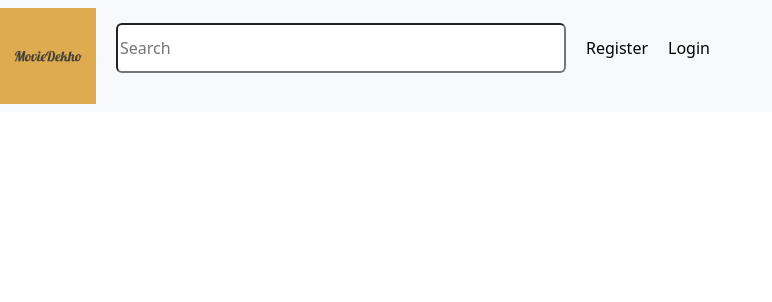
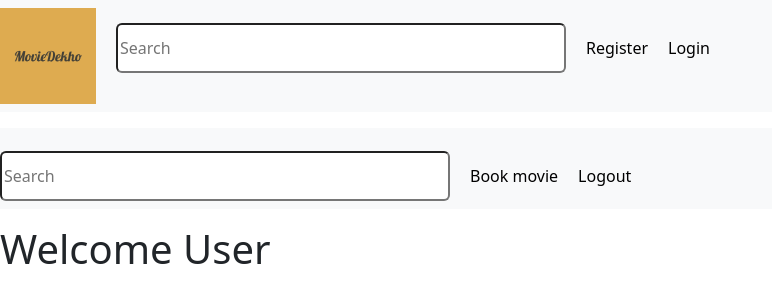
Before and after one commit to abhihksd/MovieBookingWebsite, a React (Create React App) app in the folder movie/: page /user in a window 1280 px wide. Before the commit this address had no page. Shown: the top 302 px of the page, without its empty margins (0-772 px from the left). Built offline with nearby package versions, Linux system fonts and the light colour scheme.

Commit message:
User page is added

```diff
--- a/movie/src/App.js
+++ b/movie/src/App.js
@@ -15,6 +15,7 @@ import NewsItem from "./Components/MovieItem";
 
 import SystemAdmin from "./Components/SystemAdmin";
 import TheatreAdmin from "./Components/TheatreAdmin";
+import User from "./Components/User";
 
 function App() {
   //initialState of logged
@@ -58,6 +59,7 @@ function App() {
           <Route path="/login" element={<LoginForm />} />
           <Route path="/systemAdmin" element={<SystemAdmin/>} />
           <Route path="/theatreAdmin" element={<TheatreAdmin/>} />
+          <Route path="/user" element={<User/>} />
           <Route path="/logout" element={<LogoutComp/>} />
 
 
--- a/movie/src/Components/RegistrationForm.js
+++ b/movie/src/Components/RegistrationForm.js
@@ -130,34 +130,33 @@ export default function Register() {
   .then((resp) => resp.text())
   .then((data) => {
     setMsg(data);
-    if (data === "success") { // Check the updated value of data
-      alert("success");
+    if (data.length > 0 ) { // Check the updated value of data
       nav("/login");
     }
   });
 
   };
-  const checkusername=()=>{
-    const reqOption={
-      method: "POST",
-      headers:{'content-type':'application/json'},
-      body:JSON.stringify({
-          username:user.username.value,
-      })
-  }
+  // const checkusername=()=>{
+  //   const reqOption={
+  //     method: "POST",
+  //     headers:{'content-type':'application/json'},
+  //     body:JSON.stringify({
+  //         username:user.username.value,
+  //     })
+  // }
 
-    fetch("http://localhost:9000/check",reqOption)
-    .then(res=>res.text())
-    .then(data=>{
-      setCheck(data)
-      console.log(data)
-      if(data=="Invalid")
-      user.username.valid=false
-    if(data=="Valid")
-    user.username.valid=true
-    })
+  //   fetch("http://localhost:8080/check",reqOption)
+  //   .then(res=>res.text())
+  //   .then(data=>{
+  //     setCheck(data)
+  //     console.log(data)
+  //     if(data=="Invalid")
+  //     user.username.valid=false
+  //   if(data=="Valid")
+  //   user.username.valid=true
+  //   })
 
-  }
+  // }
 
   const[check,setCheck]=useState(" ")
   const [user, dispatch] = useReducer(reducer, init);
@@ -255,7 +254,7 @@ export default function Register() {
               }}
               className={`form-control ${user.userType.touched && !user.userType.valid ? 'is-invalid' : ''}`}
             >
-              <option value="">Select User Type</option>
+              <option value="0">Select User Type</option>
               <option value="1">User</option>
               <option value="2">Theater Admin</option>
               <option value="3">System Admin</option>
@@ -274,9 +273,9 @@ export default function Register() {
           onChange={(e) => {
             handleChange("username", e.target.value);
           }}
-          onBlur={()=>{
-            checkusername()
-          }}
+          // onBlur={()=>{
+          //   checkusername()
+          // }}
           className={`form-control ${user.username.touched && !user.username.valid ? 'is-invalid' : ''}`}
         />
         {/* Error message for username */}
@@ -288,7 +287,7 @@ export default function Register() {
       <FormGroup>
         <FormLabel>Password</FormLabel>
         <input
-          type="text"
+          type="password"
           name="password"
           placeholder="Enter password"
           onChange={(e) => {
--- /dev/null
+++ b/movie/src/Components/User.js
@@ -0,0 +1,27 @@
+import { Link} from "react-router-dom";
+export default function User(){
+    return(
+        <div>
+
+          <ul className="navbar navbar-expand-sm bg-light mb-3">
+            <div className="topnav">
+
+              <div className="topnav-right">
+              <li className="nav-item search-field">
+                <input className="search" type="text" placeholder="Search" />
+              </li>
+
+                <li className="nav-item">
+                  <Link to="/bookMovie">Book movie</Link>
+                </li>
+
+                <li className="nav-item">
+                  <Link to="/logout">Logout</Link>
+                </li>
+              </div>
+            </div>
+          </ul>
+          <h1> Welcome User</h1>
+        </div>
+    )
+    }
```
